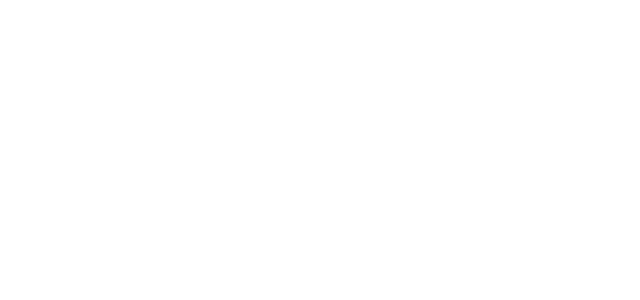
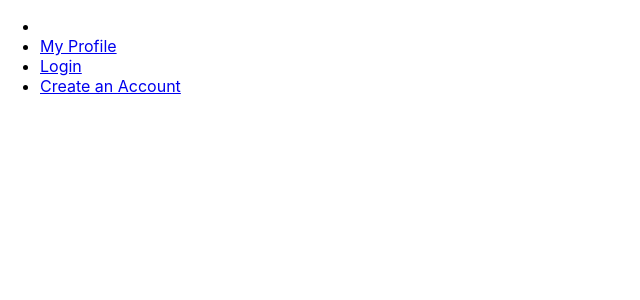
Before and after one commit to david204code/Avatar_app_frontEnd, a React (Create React App) app: page / in a window 1280 px wide. Shown: the top 300 px of the page, without its empty margins (0-640 px from the left). Built offline with nearby package versions, Linux system fonts and the light colour scheme.

Commit message:
Add navbar and logout button

```diff
--- a/src/App.js
+++ b/src/App.js
@@ -2,8 +2,9 @@ import React, { Component, Fragment } from 'react';
 import { BrowserRouter, Switch, Route, Redirect } from 'react-router-dom';
 import './App.css';
 import Login from './components/Login';
-// import CreateAccount from './components/CreateAccount';
+import CreateAccount from './components/CreateAccount';
 import Profile from './components/Profile';
+import Navbar from './components/Navbar';
 
 class App extends Component {
   constructor(props) {
@@ -23,10 +24,18 @@ class App extends Component {
     })
   }
 
+  logout = () => {
+    this.setState({
+      CurrentUser: null,
+      CurrentAvatar: null
+    })
+  }
+
 
   render() {
     return (
       <Fragment>
+        <Navbar currentUser ={this.state.CurrentUser} logout ={this.logout}/>
         <Switch>
           {/* <Route exact path ='/' component ={Home} /> */}
           {/* <Route exact path ='/' component ={Login} /> */}
@@ -39,7 +48,7 @@ class App extends Component {
               />
             )}
           />
-          {/* <Route exact path ='/create_account' component ={CreateAccount} /> */}
+          <Route exact path ='/create_account' component ={CreateAccount} />
           <Route exact path ='/profile' render={() => {
             return this.state.CurrentUser ? (
               <Profile currentUser ={this.state.CurrentUser} currentAvatar ={this.state.CurrentAvatar} />
--- /dev/null
+++ b/src/components/Navbar.js
@@ -0,0 +1,26 @@
+import React, { Component, Fragment } from 'react';
+import { Link } from 'react-router-dom';
+
+class Navbar extends Component{
+  render() {
+    return (
+      <nav>
+        <ul>
+          <li><Link to ='/'></Link></li>
+          <li><Link to ='/profile'>My Profile</Link></li>
+          {this.props.currentUser ? (
+            <li onClick ={this.props.logout}>Logout</li>
+
+          ) : (
+            <Fragment>
+              <li><Link to ='/login'>Login</Link></li>
+              <li><Link to ='/create_account'>Create an Account</Link></li>
+            </Fragment>
+          )}
+        </ul>
+      </nav>
+    )
+  }
+}
+
+export default Navbar;
```
